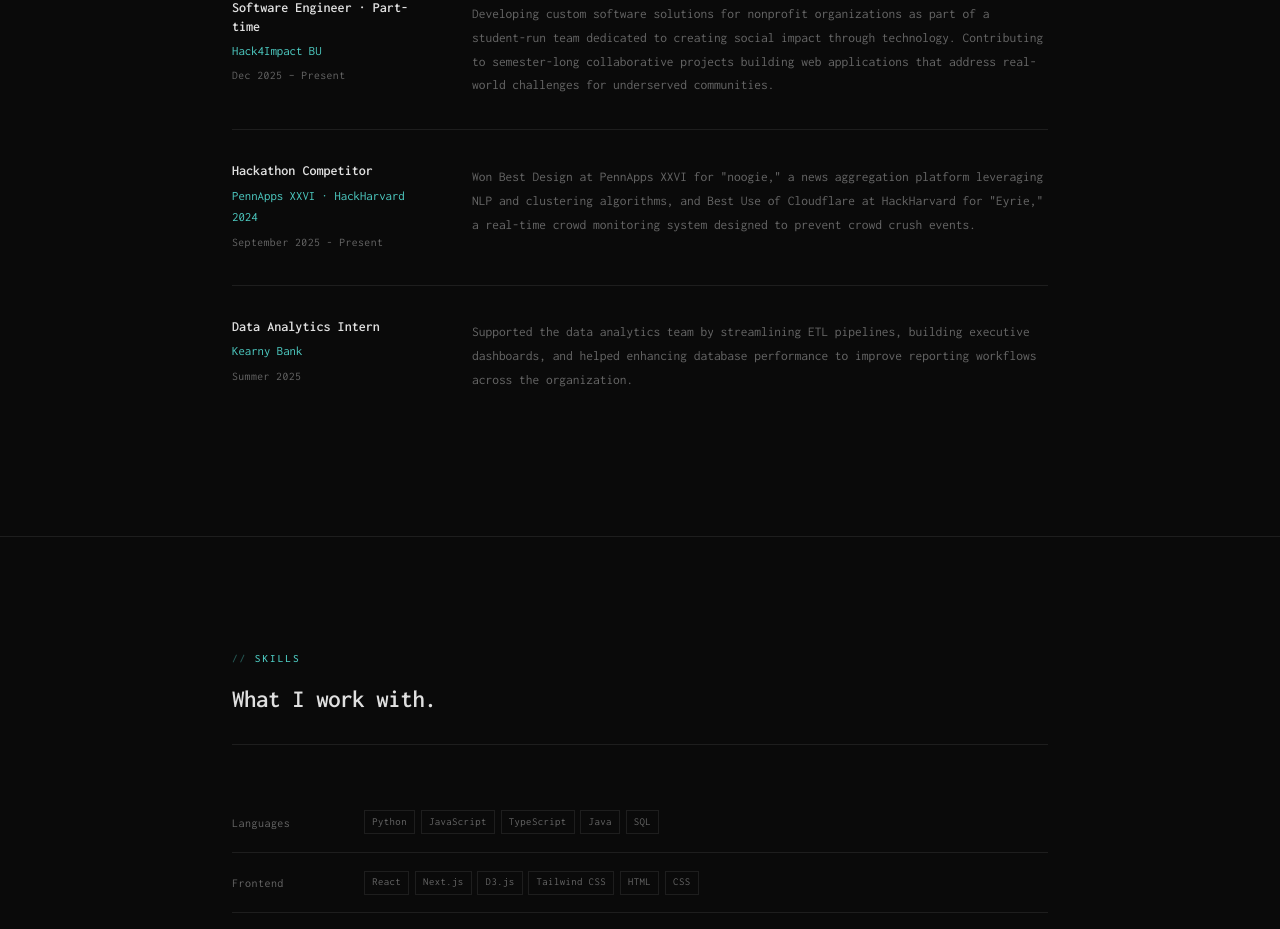
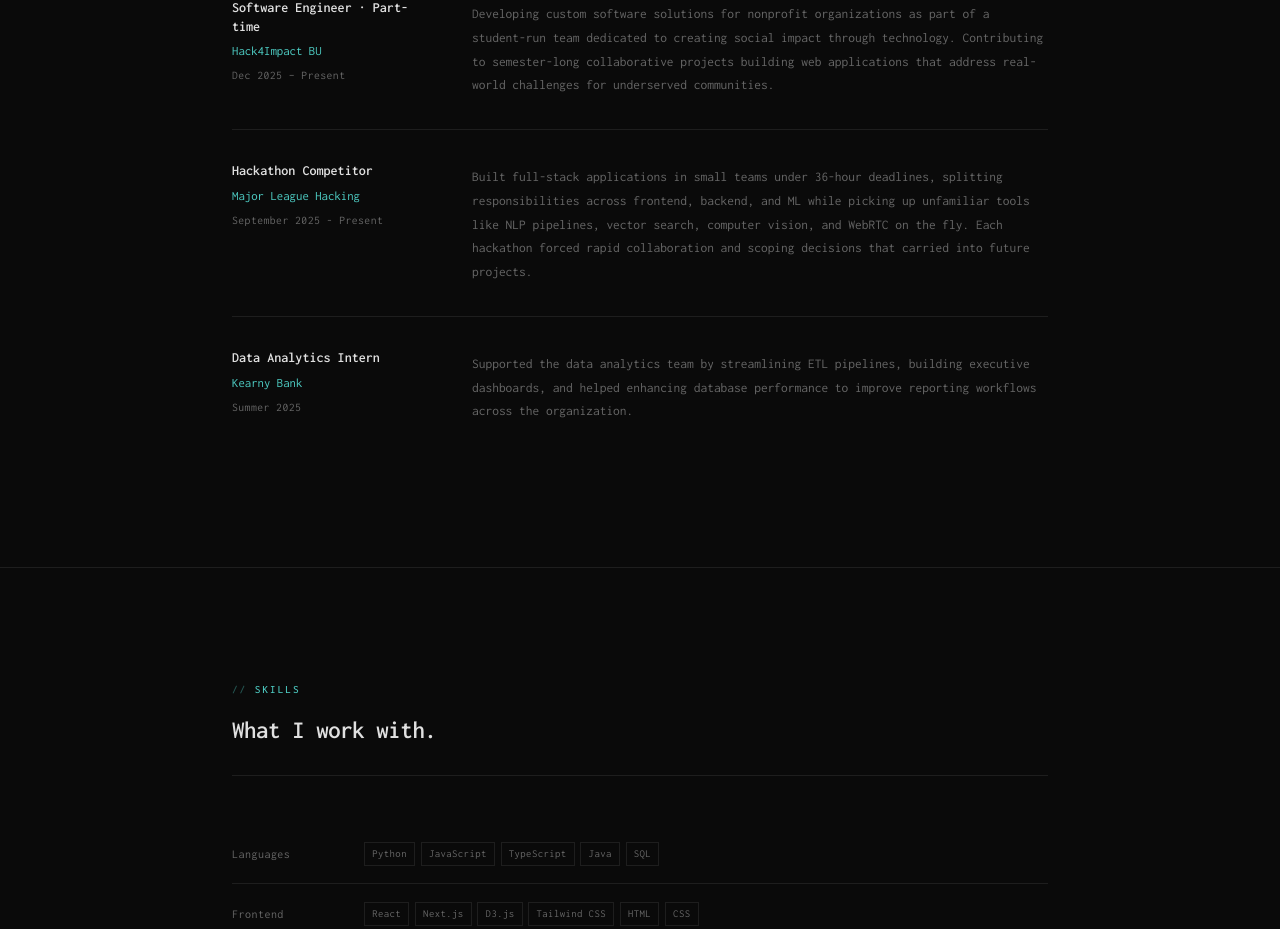
Before and after one commit to AndresL230/andresl.dev, a React (Vite) app in the folder frontend/: page / in a window 1280 px wide. Shown: the part 1701-2630 px from the top of the page. Built offline with nearby package versions, Linux system fonts and the light colour scheme.

Commit message:
updated experience desc

```diff
--- a/frontend/src/components/Experience.jsx
+++ b/frontend/src/components/Experience.jsx
@@ -7,9 +7,9 @@ const experience = [
   },
   {
     role: 'Hackathon Competitor',
-    company: 'PennApps XXVI · HackHarvard 2024',
+    company: 'Major League Hacking',
     date: 'September 2025 - Present',
-    desc: 'Won Best Design at PennApps XXVI for "noogie," a news aggregation platform leveraging NLP and clustering algorithms, and Best Use of Cloudflare at HackHarvard for "Eyrie," a real-time crowd monitoring system designed to prevent crowd crush events.',
+    desc: 'Built full-stack applications in small teams under 36-hour deadlines, splitting responsibilities across frontend, backend, and ML while picking up unfamiliar tools like NLP pipelines, vector search, computer vision, and WebRTC on the fly. Each hackathon forced rapid collaboration and scoping decisions that carried into future projects.',
   },
   {
     role: 'Data Analytics Intern',
```
